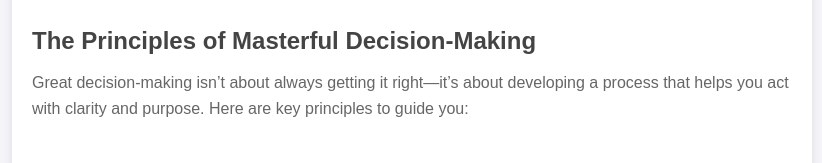
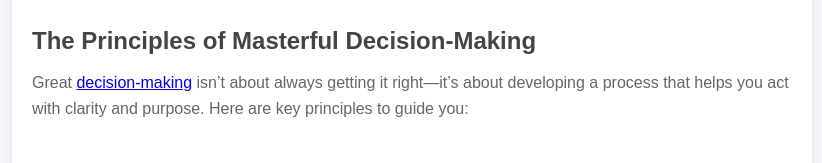
Before and after one commit to Ameliia001/The-Art-of-Decision-Making, a plain HTML site: page index.html in a window 1280 px wide. Shown: the part 608-771 px from the top of the page, without its empty margins (228-1050 px from the left). Drawn offline with Linux system fonts and the light colour scheme.

Commit message:
Add files via upload

```diff
--- a/index.html
+++ b/index.html
@@ -94,7 +94,7 @@
 
         <h2>The Principles of Masterful Decision-Making</h2>
 
-        <p>Great decision-making isn’t about always getting it right—it’s about developing a process that helps you act with clarity and purpose. Here are key principles to guide you:</p>
+        <p>Great <a href="https://yesnopickerwheel.com/">decision-making</a> isn’t about always getting it right—it’s about developing a process that helps you act with clarity and purpose. Here are key principles to guide you:</p>
 
         <h3>1. Define Your Priorities</h3>
         <p>Not every decision carries the same weight. Before diving into the details, clarify your priorities:</p>
```
